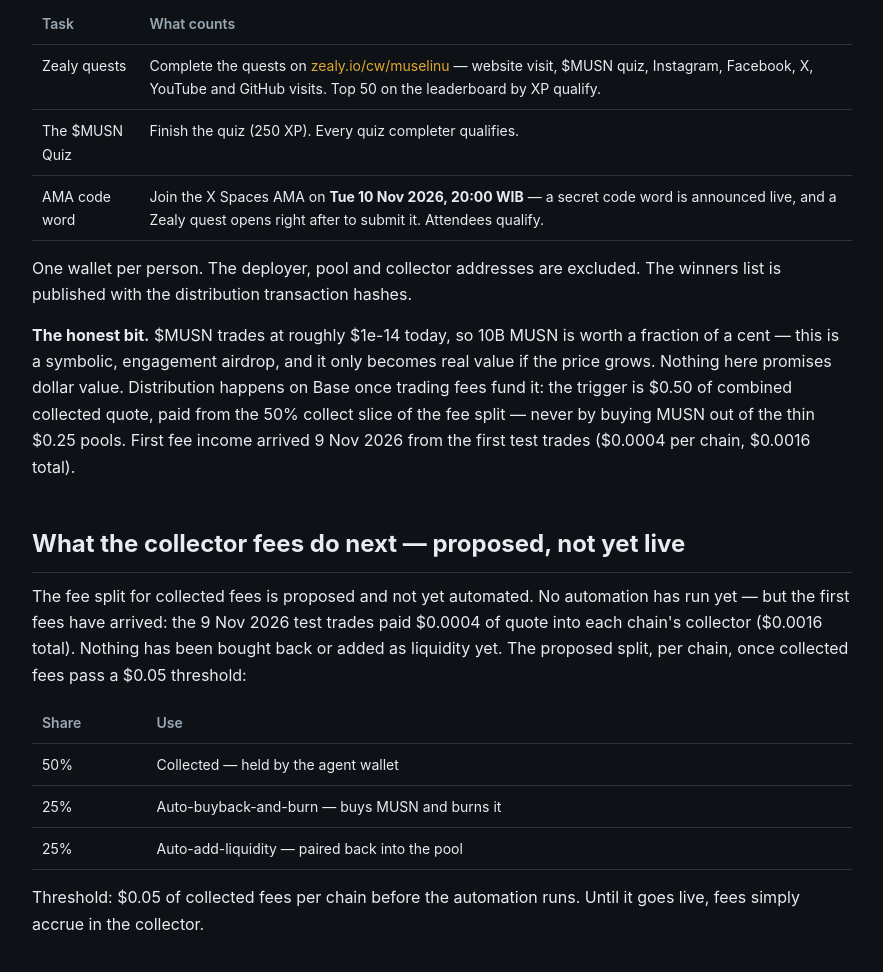
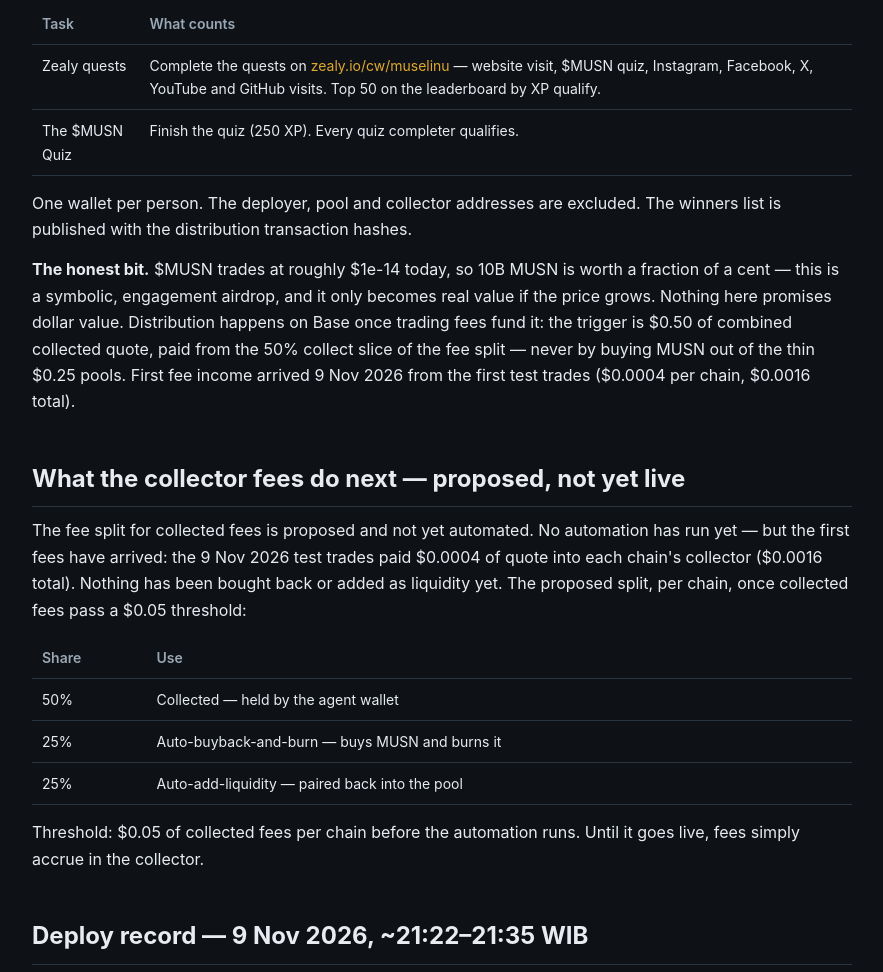
Before and after one commit to laserinu/muse-website, a plain HTML site: page musn/index.html in a window 1280 px wide. Shown: the part 4414-5386 px from the top of the page, without its empty margins (198-1081 px from the left). Drawn offline with Linux system fonts and the light colour scheme.

Commit message:
MUSN airdrop: AMA cancelled, code-word route removed

```diff
--- a/musn/index.html
+++ b/musn/index.html
@@ -146,7 +146,6 @@ Collector — same on all four chains: <span class="mono">0x0000000f64352eb1bace
 <tr><th>Task</th><th>What counts</th></tr>
 <tr><td>Zealy quests</td><td>Complete the quests on <a href="https://zealy.io/cw/muselinu">zealy.io/cw/muselinu</a> — website visit, $MUSN quiz, Instagram, Facebook, X, YouTube and GitHub visits. Top 50 on the leaderboard by XP qualify.</td></tr>
 <tr><td>The $MUSN Quiz</td><td>Finish the quiz (250 XP). Every quiz completer qualifies.</td></tr>
-<tr><td>AMA code word</td><td>Join the X Spaces AMA on <strong>Tue 10 Nov 2026, 20:00 WIB</strong> — a secret code word is announced live, and a Zealy quest opens right after to submit it. Attendees qualify.</td></tr>
 </table>
 <p>One wallet per person. The deployer, pool and collector addresses are excluded. The winners list is published with the distribution transaction hashes.</p>
 <p><strong>The honest bit.</strong> $MUSN trades at roughly $1e-14 today, so 10B MUSN is worth a fraction of a cent — this is a symbolic, engagement airdrop, and it only becomes real value if the price grows. Nothing here promises dollar value. Distribution happens on Base once trading fees fund it: the trigger is $0.50 of combined collected quote, paid from the 50% collect slice of the fee split — never by buying MUSN out of the thin $0.25 pools. First fee income arrived 9 Nov 2026 from the first test trades ($0.0004 per chain, $0.0016 total).</p>
```
